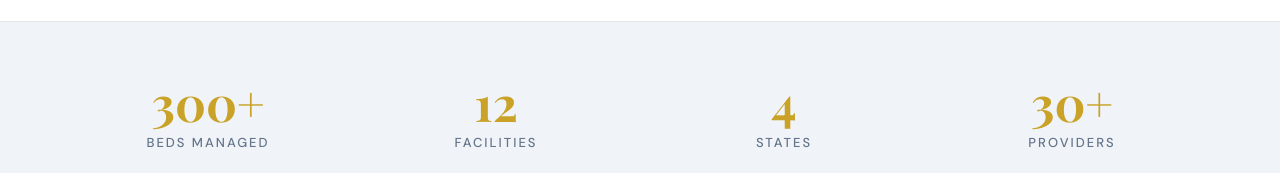
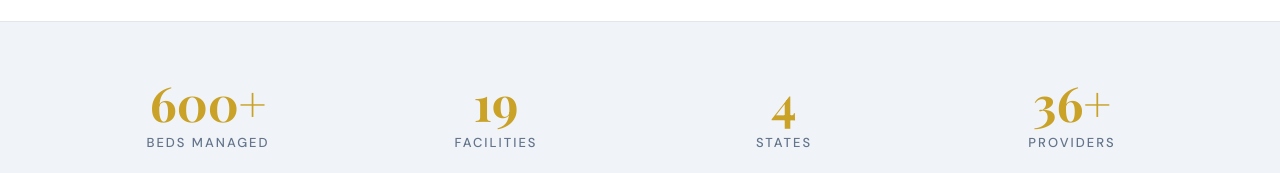
Before and after one commit to josh-itano/gold-pmr-site, a React (Vite) app: page / in a window 1280 px wide. Shown: the part 779-952 px from the top of the page. Built offline with nearby package versions, Linux system fonts and the light colour scheme.

Commit message:
Update home page metrics banner to 600+ beds, 19 facilities, 36+ providers
Co-Authored-By: Claude Opus 4.7 (1M context) <noreply@anthropic.com>

```diff
--- a/src/App.jsx
+++ b/src/App.jsx
@@ -75,7 +75,7 @@ function HomePage({ nav }) {
     </section>
     <section style={{ background: C.navy, borderTop: "1px solid rgba(0,0,0,0.06)", borderBottom: "1px solid rgba(0,0,0,0.06)" }}>
       <div className="sec-pad" style={{ maxWidth: 1200, margin: "0 auto", padding: "48px 40px", display: "grid", gridTemplateColumns: "repeat(auto-fit, minmax(140px, 1fr))", gap: 32, textAlign: "center" }}>
-        {[{v:300,s:"+",l:"Beds Managed"},{v:12,s:"",l:"Facilities"},{v:4,s:"",l:"States"},{v:30,s:"+",l:"Providers"}].map((m,i) => <div key={i}><div className="stat-num" style={{ fontFamily: "'Playfair Display', serif", fontSize: 48, fontWeight: 700, color: C.gold }}><AnimNum target={m.v} suffix={m.s} /></div><div style={{ fontSize: 13, color: C.muted, textTransform: "uppercase", letterSpacing: 2, fontWeight: 500 }}>{m.l}</div></div>)}
+        {[{v:600,s:"+",l:"Beds Managed"},{v:19,s:"",l:"Facilities"},{v:4,s:"",l:"States"},{v:36,s:"+",l:"Providers"}].map((m,i) => <div key={i}><div className="stat-num" style={{ fontFamily: "'Playfair Display', serif", fontSize: 48, fontWeight: 700, color: C.gold }}><AnimNum target={m.v} suffix={m.s} /></div><div style={{ fontSize: 13, color: C.muted, textTransform: "uppercase", letterSpacing: 2, fontWeight: 500 }}>{m.l}</div></div>)}
       </div>
     </section>
     <section className="sec-pad" style={{ maxWidth: 1200, margin: "0 auto", padding: "120px 40px" }}>
```
